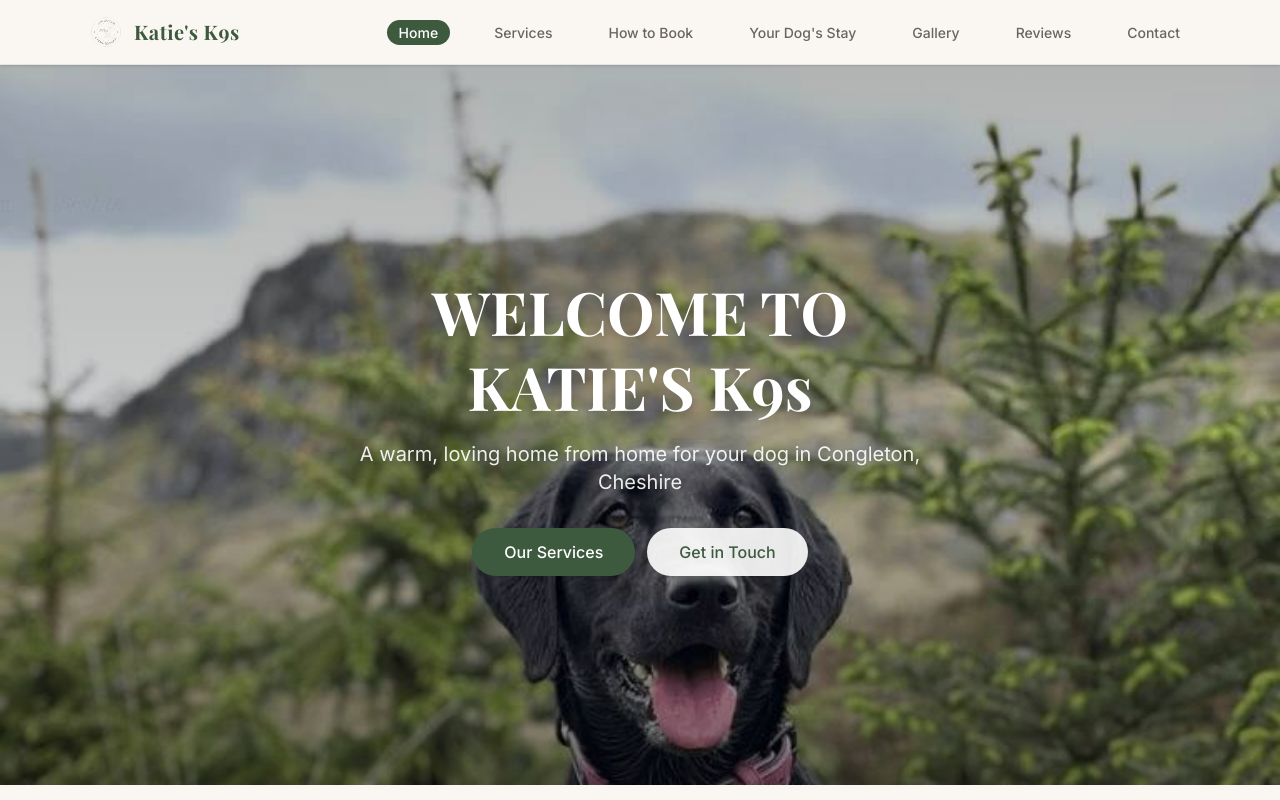
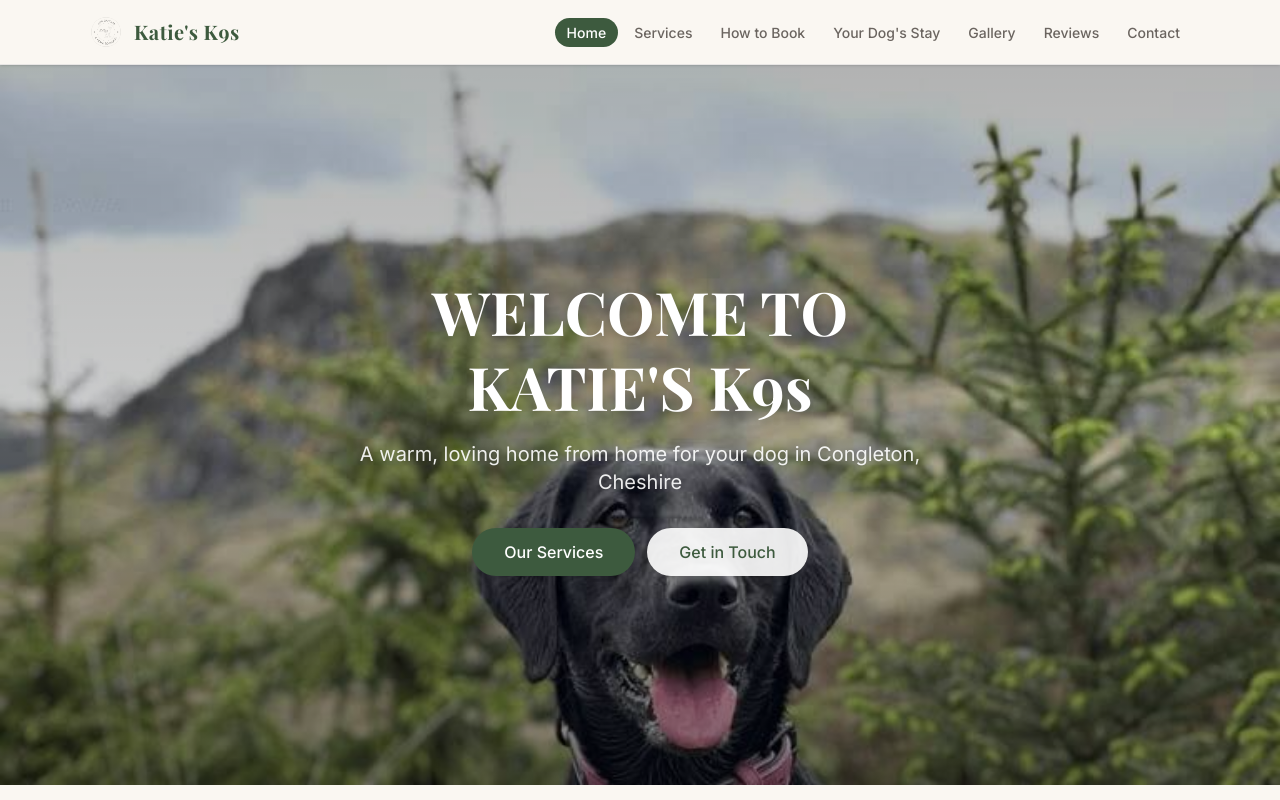
Before and after one commit to Swinny1989/Swinny1989.github.io, a Next.js app in the folder nextjs-site/: page / in a window 1280 px wide. Shown: the top 800 px of the page. Built offline with nearby package versions, Linux system fonts and the light colour scheme; a web font is replaced by a local one.

Commit message:
Fixed nav issue

```diff
--- a/nextjs-site/components/Nav.tsx
+++ b/nextjs-site/components/Nav.tsx
@@ -41,12 +41,12 @@ export default function Nav() {
         </Link>
 
         {/* Desktop links */}
-        <ul className="hidden md:flex items-center gap-8">
+        <ul className="hidden lg:flex items-center gap-1">
           {links.map(({ href, label }) => (
             <li key={href}>
               <Link
                 href={href}
-                className={`text-sm font-medium transition-colors px-3 py-1 rounded-full ${
+                className={`text-sm font-medium transition-colors px-3 py-1.5 rounded-full whitespace-nowrap ${
                   isActive(href)
                     ? "bg-[#3D5A3E] text-white"
                     : "text-[#6B6560] hover:text-[#3D5A3E]"
@@ -58,9 +58,9 @@ export default function Nav() {
           ))}
         </ul>
 
-        {/* Mobile burger */}
+        {/* Mobile/tablet burger */}
         <button
-          className="md:hidden flex flex-col gap-1.5 p-2"
+          className="lg:hidden flex flex-col gap-1.5 p-2"
           onClick={() => setOpen(!open)}
           aria-label="Toggle menu"
           aria-expanded={open}
@@ -77,9 +77,9 @@ export default function Nav() {
         </button>
       </nav>
 
-      {/* Mobile menu */}
+      {/* Mobile/tablet menu */}
       {open && (
-        <div className="md:hidden bg-[#FAF7F2] border-t border-stone-200 px-4 pb-4">
+        <div className="lg:hidden bg-[#FAF7F2] border-t border-stone-200 px-4 pb-4">
           <ul className="flex flex-col gap-1 pt-2">
             {links.map(({ href, label }) => (
               <li key={href}>
```
